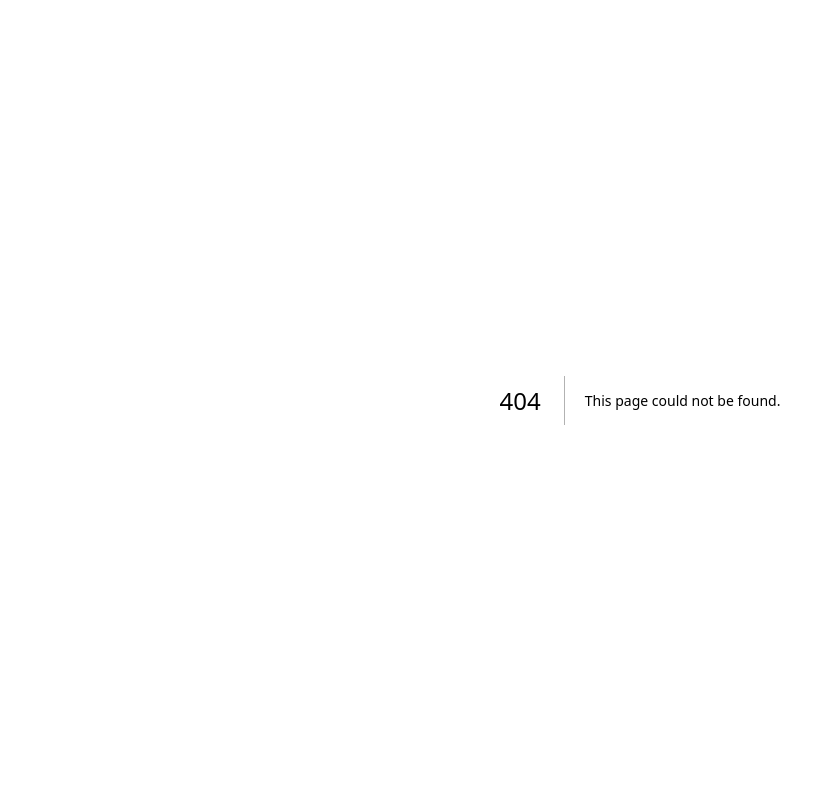
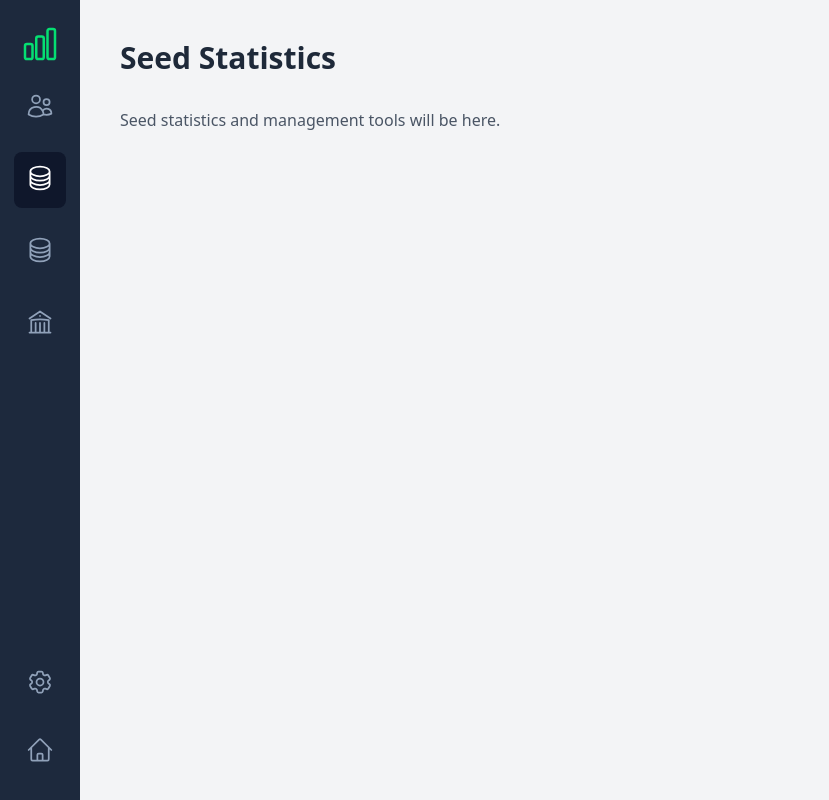
Before and after one commit to lluize-epl/seed-library, a Next.js app: page /admin/seed-stats in a window 1280 px wide. Before the commit this address had no page. Shown: the whole page, without its empty margins (0-829 px from the left). Built offline with nearby package versions, Linux system fonts and the light colour scheme.

Commit message:
Phase 2, security updates, DB Api moved to Api Backend route

```diff
--- /dev/null
+++ b/app/admin/layout.js
@@ -0,0 +1,105 @@
+// /app/admin/layout.js
+"use client"; // If using client-side navigation state
+import Link from "next/link";
+import { usePathname } from "next/navigation";
+import {
+  UsersIcon,
+  CircleStackIcon, // For Inventory (like database stack) or BeakerIcon (seeds)
+  BuildingLibraryIcon, // For Branches
+  Cog6ToothIcon,
+  ChartBarIcon, // For generic stats or overview
+  HomeIcon, // Link back to main app landing page
+} from "@heroicons/react/24/outline"; // Or /24/solid for filled icons
+
+// Placeholder for your logo if you have one for the admin section
+// import AdminLogo from '@/public/admin-logo.png';
+// import Image from 'next/image';
+
+const navigationItems = [
+  { name: "User Stats", href: "/admin", icon: UsersIcon, current: true }, // Default page
+  { name: "Seed Stats", href: "/admin/seed-stats", icon: CircleStackIcon }, // Or use a more specific seed icon
+  { name: "Inventory", href: "/admin/inventory", icon: CircleStackIcon },
+  {
+    name: "Branch Stats",
+    href: "/admin/branch-stats",
+    icon: BuildingLibraryIcon,
+  },
+];
+
+const bottomNavigationItems = [
+  { name: "Settings", href: "/admin/settings", icon: Cog6ToothIcon },
+  { name: "Public Site", href: "/", icon: HomeIcon }, // Link to user-facing site
+];
+
+function classNames(...classes) {
+  return classes.filter(Boolean).join(" ");
+}
+
+export default function AdminLayout({ children }) {
+  const pathname = usePathname();
+
+  return (
+    <div className="min-h-screen flex bg-gray-100 font-geist-sans">
+      {/* Sidebar */}
+      <div className="w-20 flex-shrink-0 bg-slate-800 text-slate-300 flex flex-col items-center py-6 space-y-6">
+        {/* Optional Logo */}
+        <div className="mb-4">
+          {/* <Image src={AdminLogo} alt="Admin" width={40} height={40} /> */}
+          <ChartBarIcon
+            className="h-10 w-10 text-green-400"
+            aria-hidden="true"
+          />
+        </div>
+
+        {/* Main Navigation */}
+        <nav className="flex-grow flex flex-col items-center space-y-4">
+          {navigationItems.map((item) => (
+            <Link key={item.name} href={item.href} legacyBehavior>
+              <a
+                title={item.name} // Tooltip for icon-only
+                className={classNames(
+                  pathname === item.href ||
+                    (item.href === "/admin" &&
+                      pathname.startsWith("/admin/") &&
+                      !navigationItems
+                        .slice(1)
+                        .find((i) => pathname.startsWith(i.href)))
+                    ? "bg-slate-900 text-white"
+                    : "text-slate-400 hover:bg-slate-700 hover:text-white",
+                  "group flex flex-col items-center p-3 rounded-lg transition-colors duration-150"
+                )}
+              >
+                <item.icon className="h-7 w-7" aria-hidden="true" />
+                <span className="mt-1 text-xs">
+                  {/* Optional: {item.name} */}
+                </span>
+              </a>
+            </Link>
+          ))}
+        </nav>
+
+        {/* Bottom Navigation (Settings, Back to Site) */}
+        <div className="flex flex-col items-center space-y-4">
+          {bottomNavigationItems.map((item) => (
+            <Link key={item.name} href={item.href} legacyBehavior>
+              <a
+                title={item.name}
+                className={classNames(
+                  pathname === item.href
+                    ? "bg-slate-900 text-white"
+                    : "text-slate-400 hover:bg-slate-700 hover:text-white",
+                  "group flex flex-col items-center p-3 rounded-lg transition-colors duration-150"
+                )}
+              >
+                <item.icon className="h-7 w-7" aria-hidden="true" />
+              </a>
+            </Link>
+          ))}
+        </div>
+      </div>
+
+      {/* Main Content Area */}
+      <div className="flex-1 p-6 md:p-10 overflow-y-auto">{children}</div>
+    </div>
+  );
+}
--- a/app/admin/page.js
+++ b/app/admin/page.js
@@ -0,0 +1,155 @@
+// /app/admin/page.js
+"use client"; // If fetching data client-side or using hooks
+import { useEffect, useState } from "react";
+import {
+  ArrowUpIcon,
+  ArrowDownIcon,
+  UserGroupIcon,
+  UserPlusIcon,
+  CheckBadgeIcon,
+  ClockIcon,
+} from "@heroicons/react/24/outline"; // Example icons
+
+// Placeholder for API call to fetch user stats
+async function fetchUserStatsData() {
+  // In a real app, this would call your internal API: /api/admin/stats/user
+  // For now, mock data:
+  console.log("Fetching user stats data (mock)...");
+  return new Promise((resolve) => {
+    setTimeout(() => {
+      resolve({
+        totalUsers: 1250,
+        newThisMonth: 78,
+        validatedUsers: 950,
+        newStatusUsers: 300,
+        // You could add change percentages if you track historical data
+        // totalUsersChange: "+5%",
+        // newThisMonthChange: "-10%",
+      });
+    }, 1000);
+  });
+}
+
+const StatCard = ({ title, value, icon, change, changeType }) => {
+  const IconComponent = icon;
+  return (
+    <div className="bg-white shadow-lg rounded-xl p-6 border border-gray-200 hover:shadow-xl transition-shadow duration-300">
+      <div className="flex items-center justify-between mb-3">
+        <p className="text-sm font-medium text-gray-500 truncate">{title}</p>
+        {IconComponent && (
+          <IconComponent className="h-8 w-8 text-green-500 p-1 bg-green-100 rounded-full" />
+        )}
+      </div>
+      <div className="mt-1">
+        <h3 className="text-3xl font-semibold text-gray-900">{value}</h3>
+        {change && (
+          <p
+            className={`mt-1 flex items-baseline text-sm font-medium ${
+              changeType === "increase" ? "text-green-600" : "text-red-600"
+            }`}
+          >
+            {changeType === "increase" ? (
+              <ArrowUpIcon
+                className="h-4 w-4 mr-1 flex-shrink-0 self-center text-green-500"
+                aria-hidden="true"
+              />
+            ) : (
+              <ArrowDownIcon
+                className="h-4 w-4 mr-1 flex-shrink-0 self-center text-red-500"
+                aria-hidden="true"
+              />
+            )}
+            <span className="sr-only">
+              {changeType === "increase" ? "Increased" : "Decreased"} by
+            </span>
+            {change}
+          </p>
+        )}
+      </div>
+    </div>
+  );
+};
+
+export default function AdminDashboardPage() {
+  const [userStats, setUserStats] = useState(null);
+  const [loading, setLoading] = useState(true);
+  const [error, setError] = useState("");
+
+  useEffect(() => {
+    async function loadStats() {
+      setLoading(true);
+      setError("");
+      try {
+        const data = await fetchUserStatsData(); // Replace with actual API call
+        setUserStats(data);
+      } catch (err) {
+        console.error("Failed to load user stats:", err);
+        setError("Could not load user statistics.");
+      } finally {
+        setLoading(false);
+      }
+    }
+    loadStats();
+  }, []);
+
+  if (loading) {
+    return (
+      <div className="text-center py-10 text-gray-600 text-lg">
+        Loading dashboard data...
+      </div>
+    );
+  }
+  if (error) {
+    return (
+      <div className="p-6 bg-red-100 text-red-700 rounded-md">{error}</div>
+    );
+  }
+
+  return (
+    <div>
+      <h1 className="text-3xl font-bold text-gray-800 mb-8">
+        User Statistics Overview
+      </h1>
+
+      {userStats && (
+        <div className="grid grid-cols-1 gap-6 sm:grid-cols-2 lg:grid-cols-4">
+          <StatCard
+            title="Total Registered Users"
+            value={userStats.totalUsers.toLocaleString()}
+            icon={UserGroupIcon}
+            // change={userStats.totalUsersChange}
+            // changeType={userStats.totalUsersChange?.startsWith('+') ? 'increase' : 'decrease'}
+          />
+          <StatCard
+            title="New Users This Month"
+            value={userStats.newThisMonth.toLocaleString()}
+            icon={UserPlusIcon}
+            // change={userStats.newThisMonthChange}
+            // changeType={userStats.newThisMonthChange?.startsWith('+') ? 'increase' : 'decrease'}
+          />
+          <StatCard
+            title="Validated Patrons"
+            value={userStats.validatedUsers.toLocaleString()}
+            icon={CheckBadgeIcon}
+          />
+          <StatCard
+            title="Patrons with 'New' Status"
+            value={userStats.newStatusUsers.toLocaleString()}
+            icon={ClockIcon} // Represents 'pending' or 'new'
+          />
+          {/* Add more StatCard components for other metrics */}
+        </div>
+      )}
+
+      {/* Placeholder for future charts or more detailed tables */}
+      <div className="mt-10 bg-white shadow-lg rounded-xl p-6 border border-gray-200">
+        <h2 className="text-xl font-semibold text-gray-700 mb-4">
+          More Details (Coming Soon)
+        </h2>
+        <p className="text-gray-600">
+          Detailed tables and charts for user activity will be displayed here.
+        </p>
+      </div>
+    </div>
+  );
+}
--- /dev/null
+++ b/app/admin/seed-stats/page.js
@@ -0,0 +1,12 @@
+// /app/admin/seed-stats/page.js
+export default function SeedStatsPage() {
+  return (
+    <div>
+      <h1 className="text-3xl font-bold text-gray-800 mb-8">Seed Statistics</h1>
+      <p className="text-gray-600">
+        Seed statistics and management tools will be here.
+      </p>
+      {/* Placeholder for StatCards or charts related to seeds */}
+    </div>
+  );
+}
```
